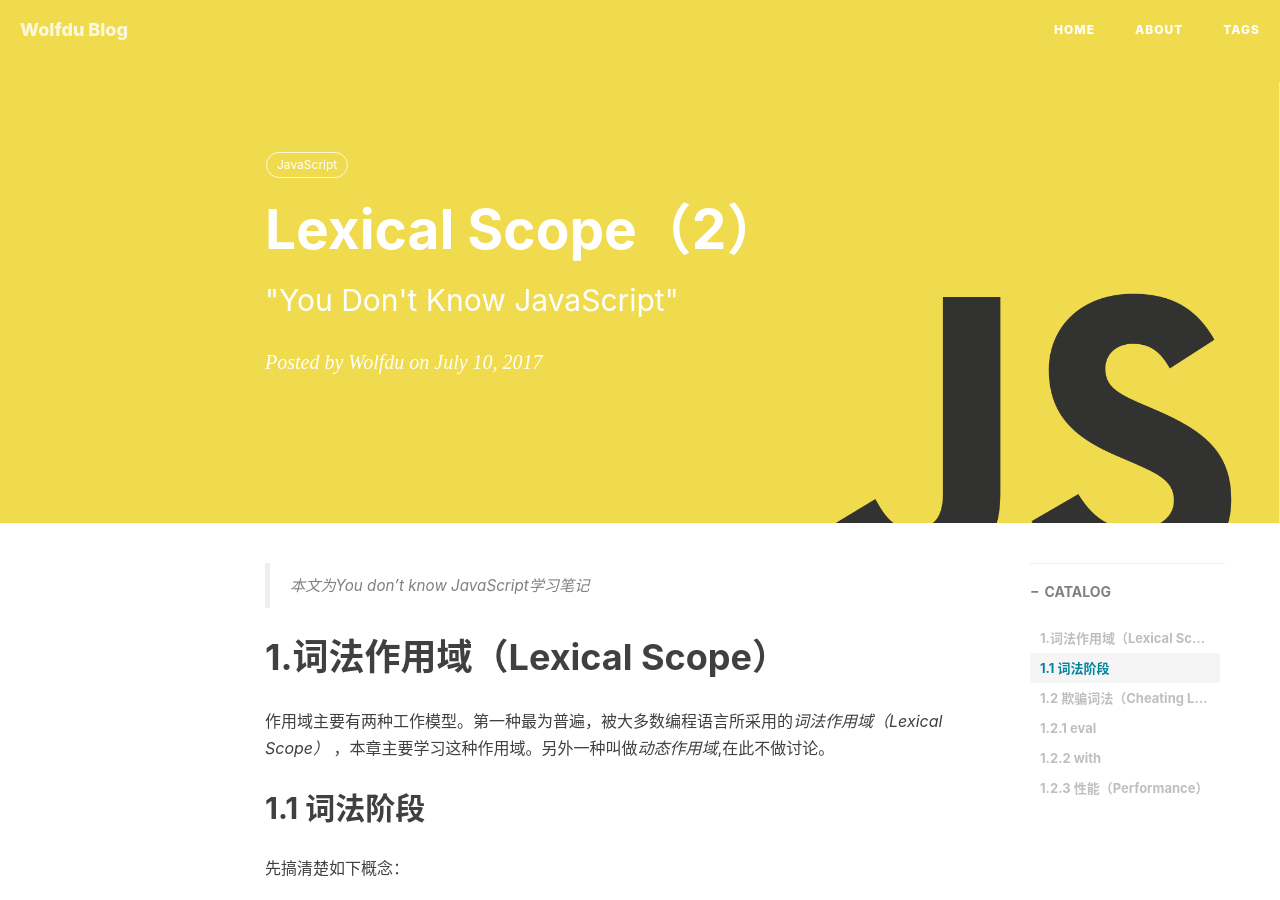
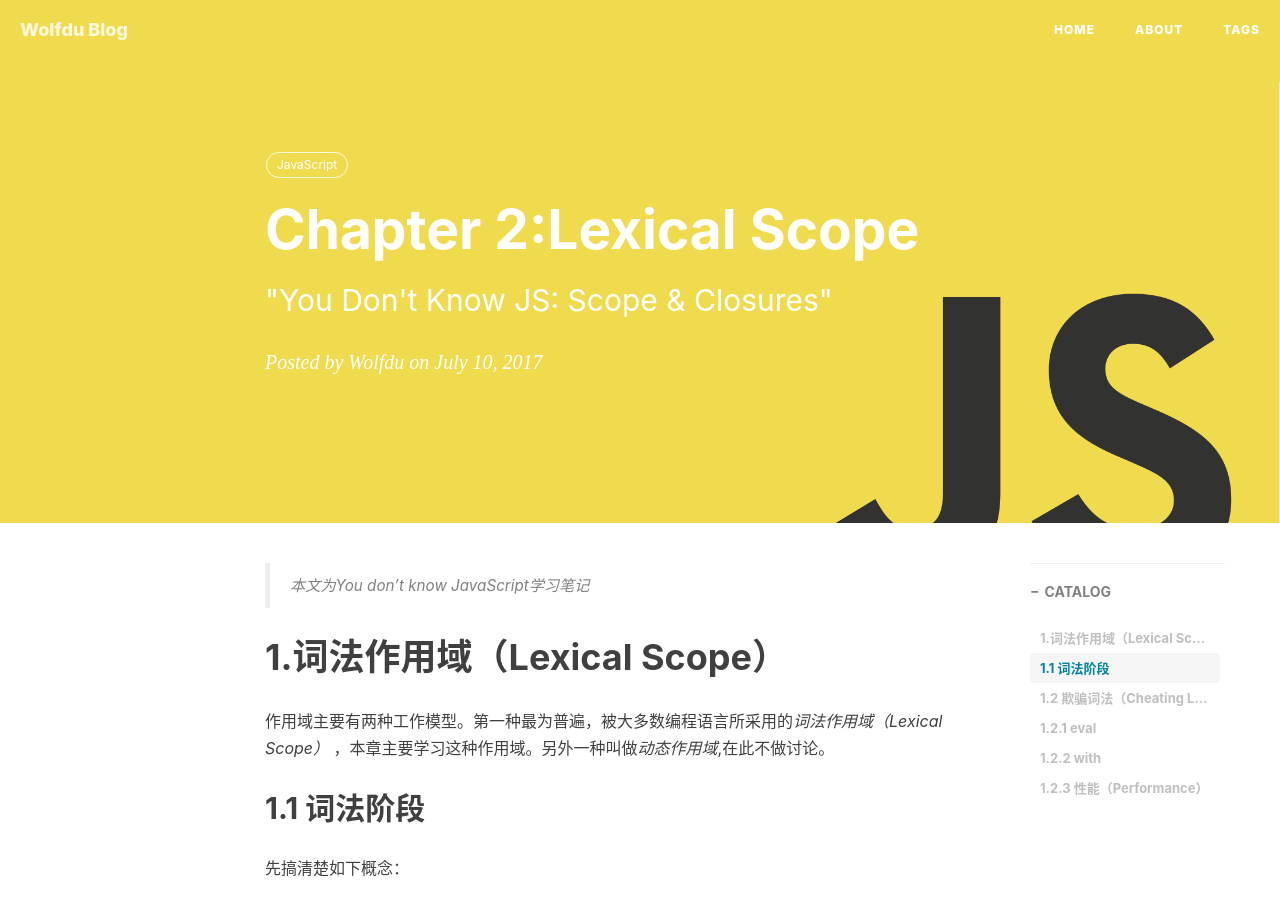
Before and after one commit to wolfdu/wolfdu.github.io, a Jekyll site: the page built from _posts/2017-07-10-lexical-scope.markdown, in a window 1280 px wide and 900 px high. Built offline with Jekyll 4.4.1, drawn with Linux system fonts in a browser that asks for light colours; nearby versions of some CDN libraries; comment, search, counter and statistics services are not loaded; some of the changed text lies outside the part shown.

Commit message:
what:你不知道的JavaScript-function-vs-block-scopr 学习笔记 why: how:

```diff
--- a/_posts/2017-07-01-you don't know JS.markdown
+++ b/_posts/2017-07-01-you don't know JS.markdown
@@ -1,7 +1,7 @@
 ---
 layout:     post
-title:      "What is Scope?（1）"
-subtitle:   " \"You Don't Know JavaScript\""
+title:      "Chapter 1:What is Scope?"
+subtitle:   " \"You Don't Know JS: Scope & Closures\""
 date:       2017-07-01 10:00:00
 author:     "Wolfdu"
 header-img: "img/in-post/ydkjs/you-dont-know-js-home.jpg"
--- a/_posts/2017-07-10-lexical-scope.markdown
+++ b/_posts/2017-07-10-lexical-scope.markdown
@@ -1,7 +1,7 @@
 ---
 layout:     post
-title:      "Lexical Scope（2）"
-subtitle:   " \"You Don't Know JavaScript\""
+title:      "Chapter 2:Lexical Scope"
+subtitle:   " \"You Don't Know JS: Scope & Closures\""
 date:       2017-07-10 10:00:00
 author:     "Wolfdu"
 header-img: "img/in-post/ydkjs/JavaScript-logo.png"
--- a/_posts/2017-07-13-function-vs-block-scope.markdown
+++ b/_posts/2017-07-13-function-vs-block-scope.markdown
@@ -1,7 +1,7 @@
 ---
 layout:     post
-title:      "Function vs. Block Scope（3）"
-subtitle:   " \"You Don't Know JavaScript\""
+title:      "Chapter 3:Function vs. Block Scope"
+subtitle:   " \"You Don't Know JS: Scope & Closures\""
 date:       2017-07-12 19:00:00
 author:     "Wolfdu"
 header-img: "img/in-post/ydkjs/JavaScript-logo.png"
```
